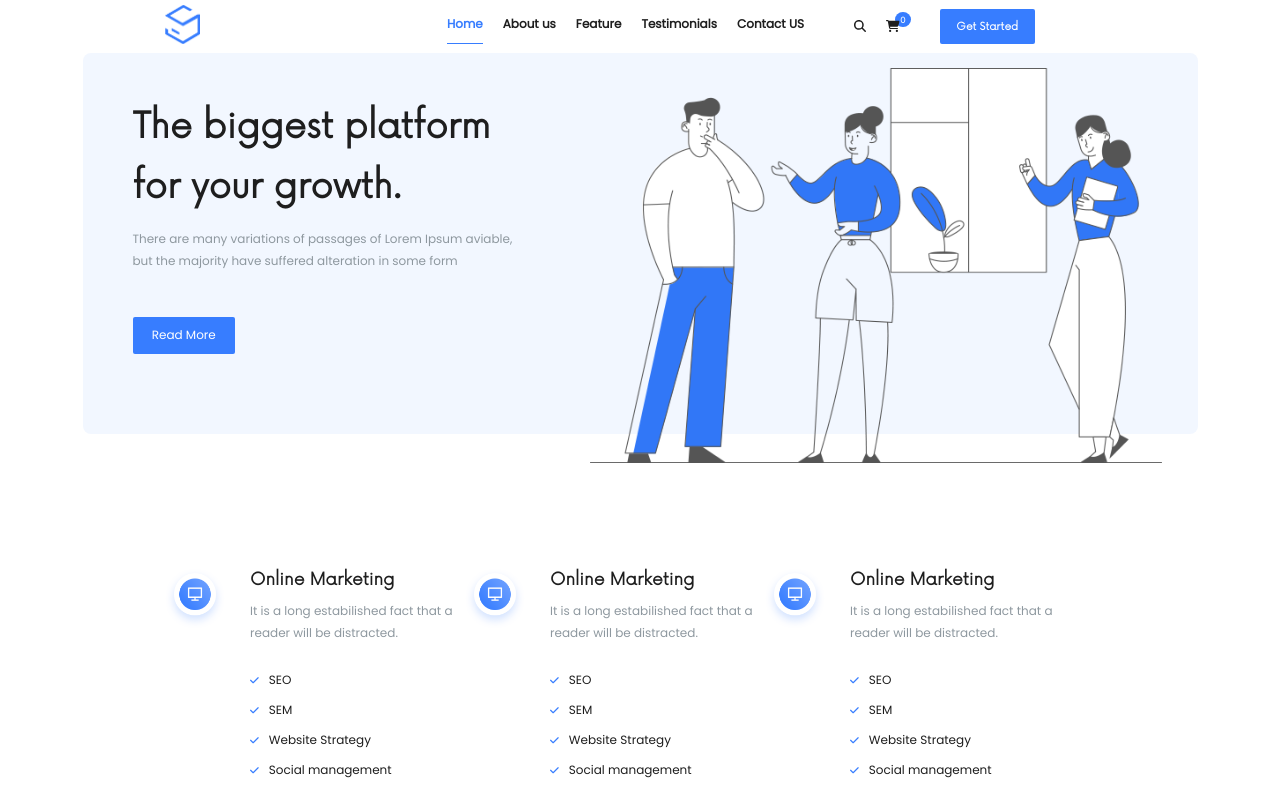
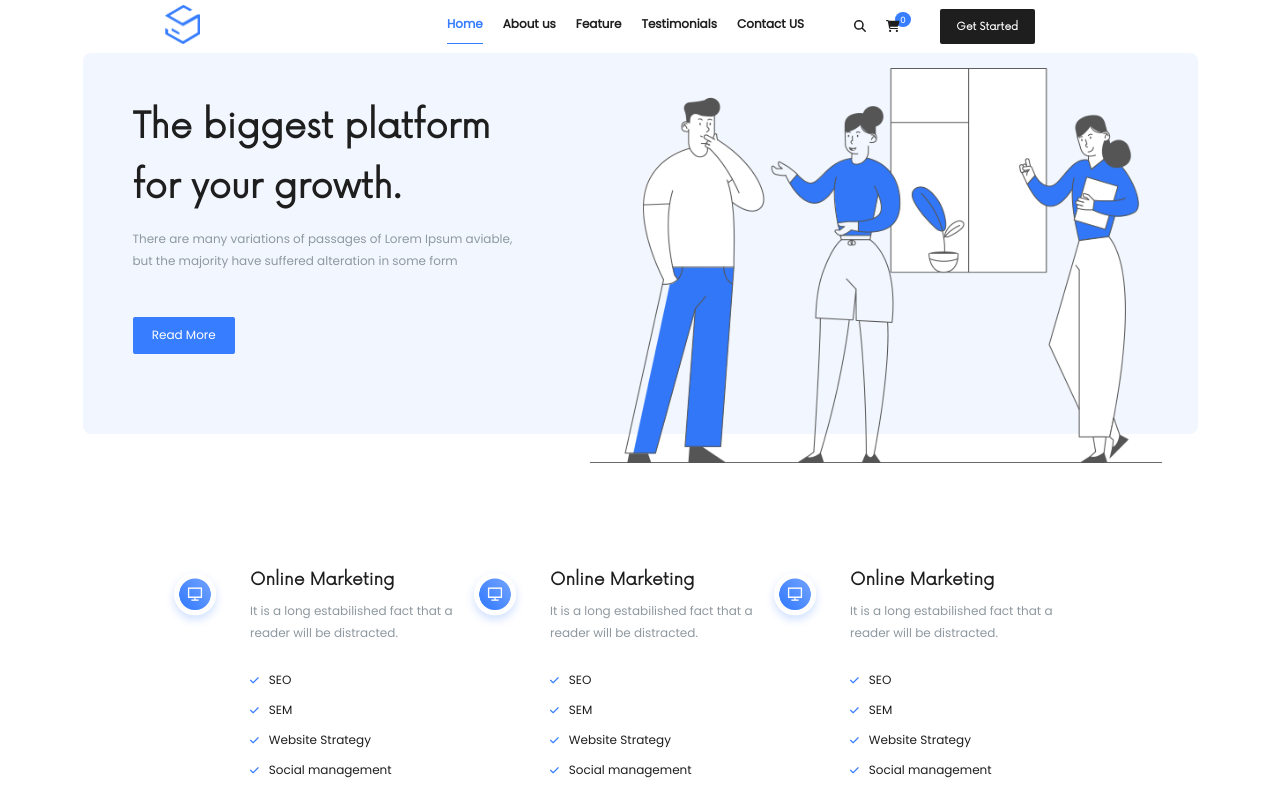
Before and after one commit to lorenzo-guerrini/proj-html-vuejs, a Vue app: page / in a window 1280 px wide. In both pictures the pointer is over the link "Get Started". Shown: the top 800 px of the page. Built offline with nearby package versions, Linux system fonts and the light colour scheme.

Commit message:
Aggiunti effetti hover su bottone

```diff
--- a/src/assets/style/global.scss
+++ b/src/assets/style/global.scss
@@ -26,6 +26,10 @@ a.button {
     padding: 0.7em 1.6em;
     border-radius: 2px;
     line-height: 20px;
+
+    &:hover {
+        background-color: $backgroundColorFourth;
+    }
 }
 
 body {
```
